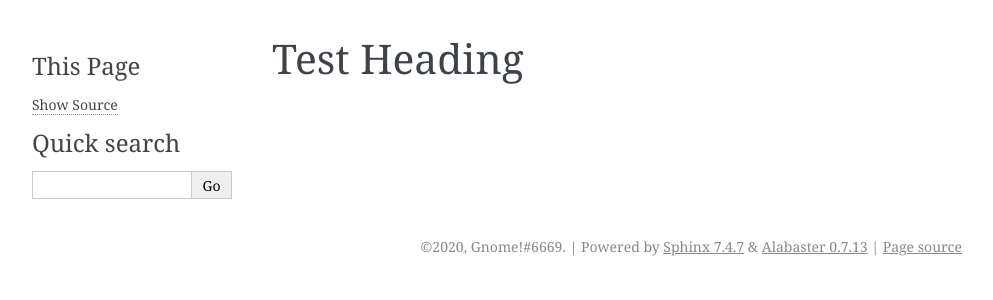
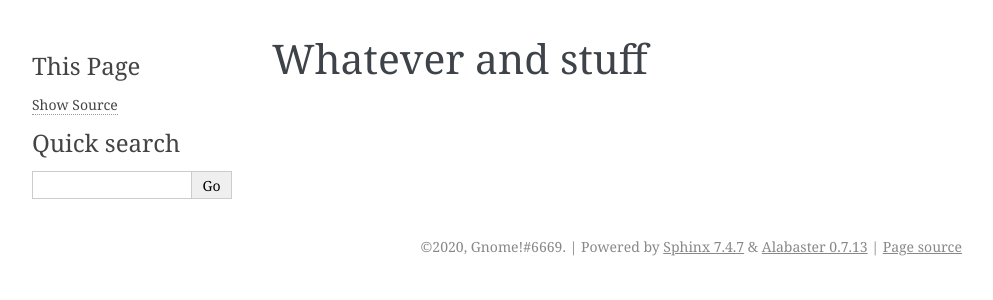
Before and after one commit to TNTgamer71/ReadTheDocs, a Sphinx documentation site: the page built from docs/index.md, in a window 1280 px wide. Shown: the top 300 px of the page, without its empty margins (148-1141 px from the left). Built offline with Sphinx 7.4.7, drawn with Linux system fonts in a browser that asks for light colours.

Commit message:
Update index.md

```diff
--- a/docs/index.md
+++ b/docs/index.md
@@ -1 +1 @@
-### Test Heading
+## Whatever and stuff
```
